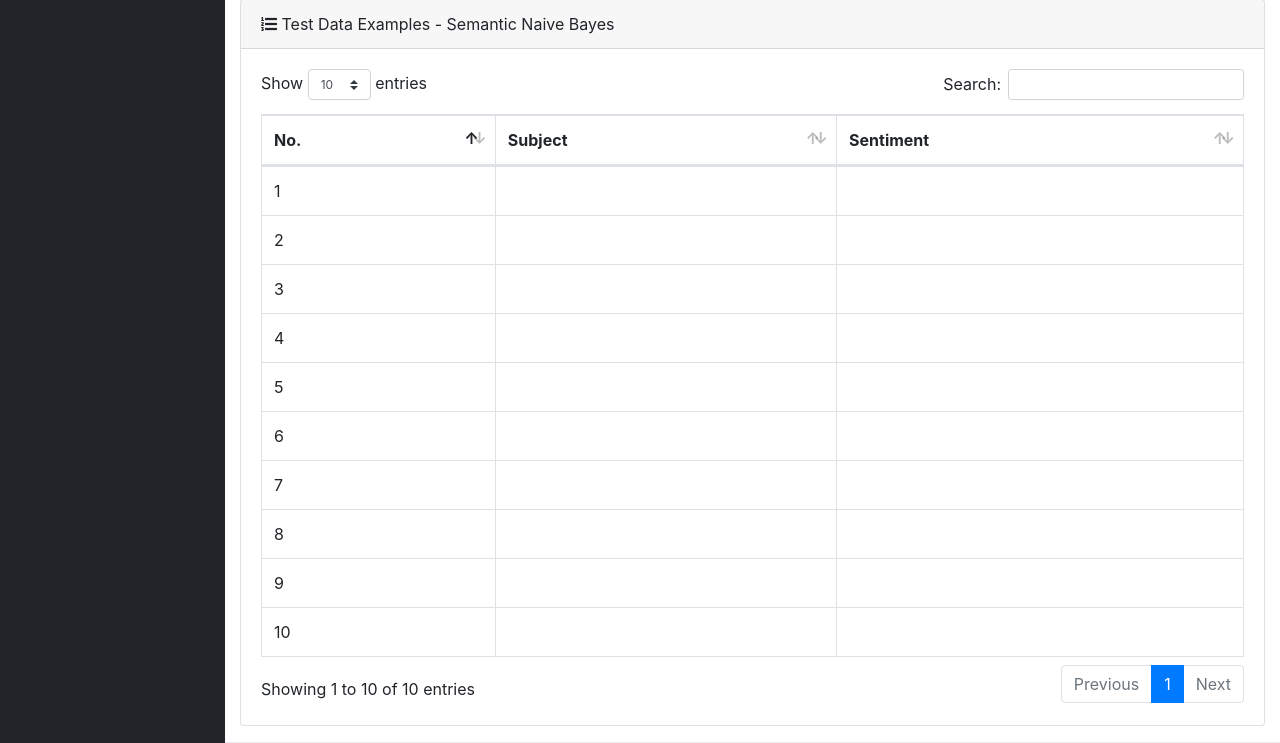
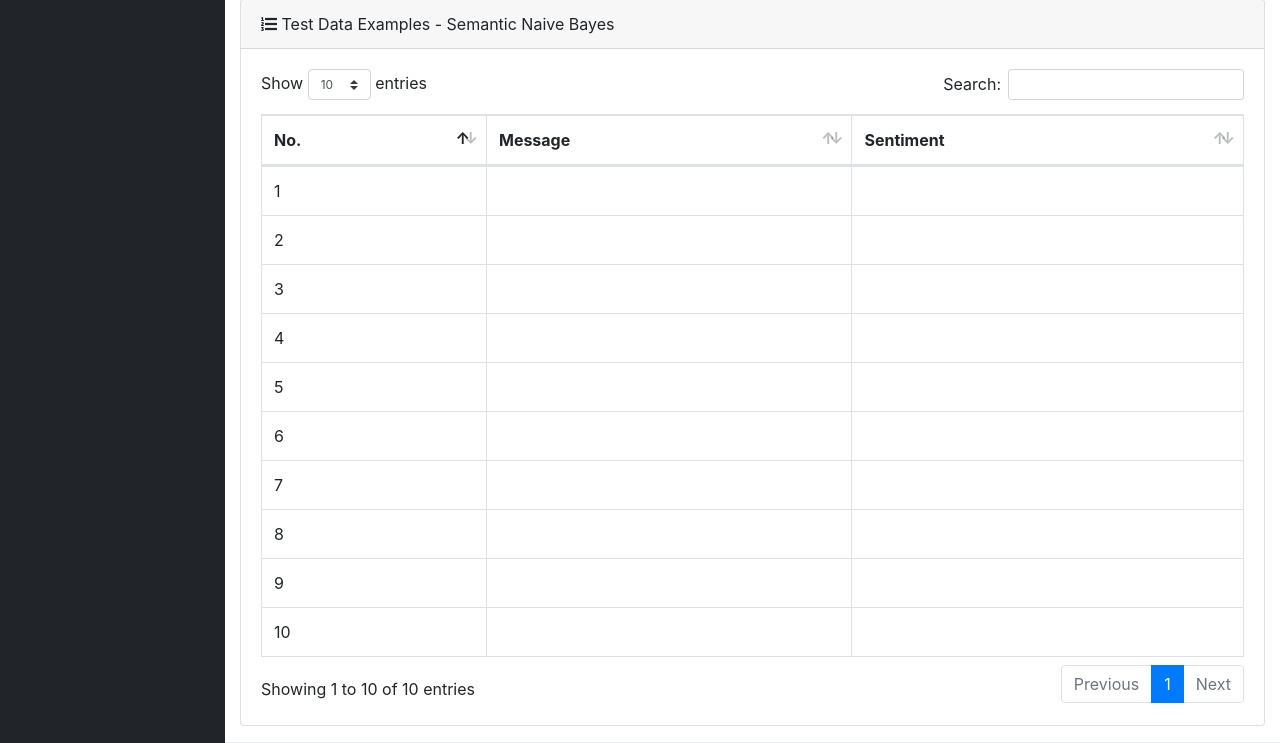
Before and after one commit to michaeljbuen/SA_NB_thesis, a Flask app: template templates/nb.html in a window 1280 px wide. Shown: the part 972-1715 px from the top of the page. Run offline with Flask 2, Linux system fonts and the light colour scheme; the template is opened without the code that fills it, so the values that code supplies are empty; parts of the project's set-up code (start-up, migrations or seed data) failed here and were passed over; some libraries are stand-ins or nearby versions.

Commit message:
Dec. 18, 2018
Signed-off-by: michaeljbuen <michaeljosephbuen27@gmail.com>

```diff
--- a/templates/nb.html
+++ b/templates/nb.html
@@ -140,7 +140,7 @@
                     <tr>
                       <th>No.</th>
 
-                      <th>Subject</th>
+                      <th>Message</th>
                       <th>Sentiment</th>
                     </tr>
                   </thead>
```
